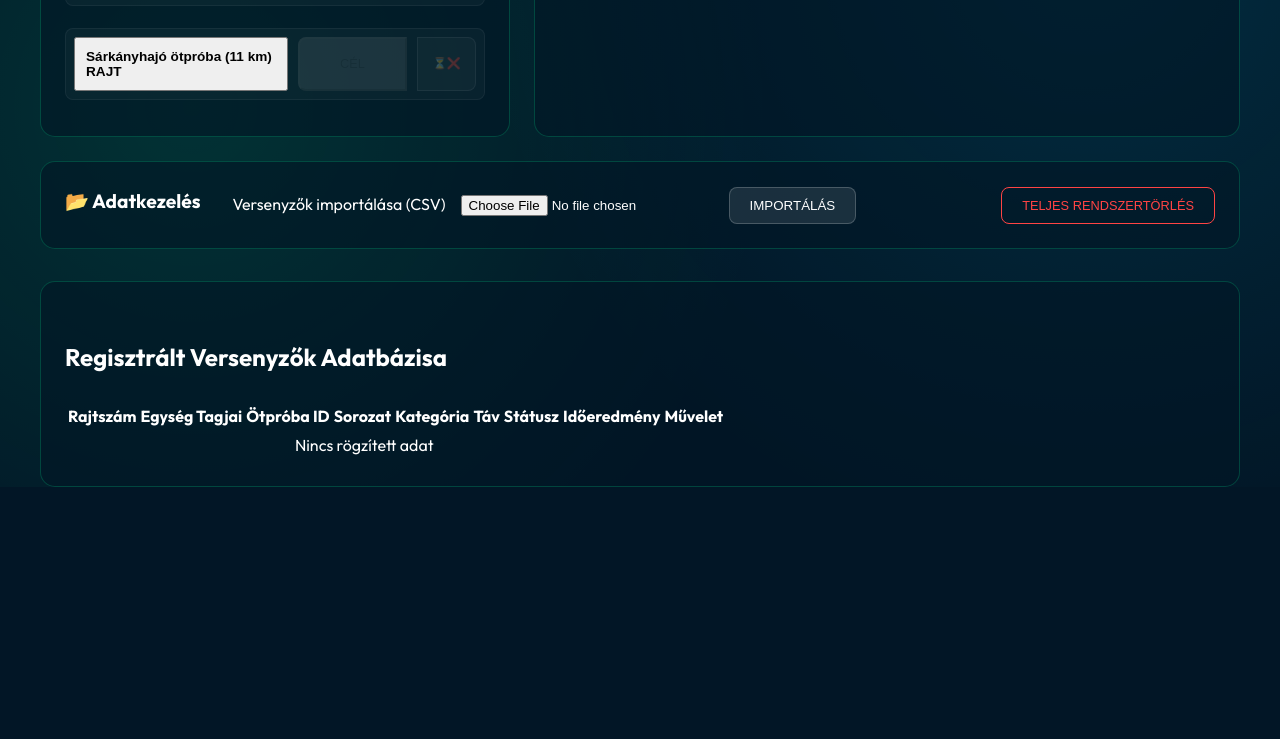
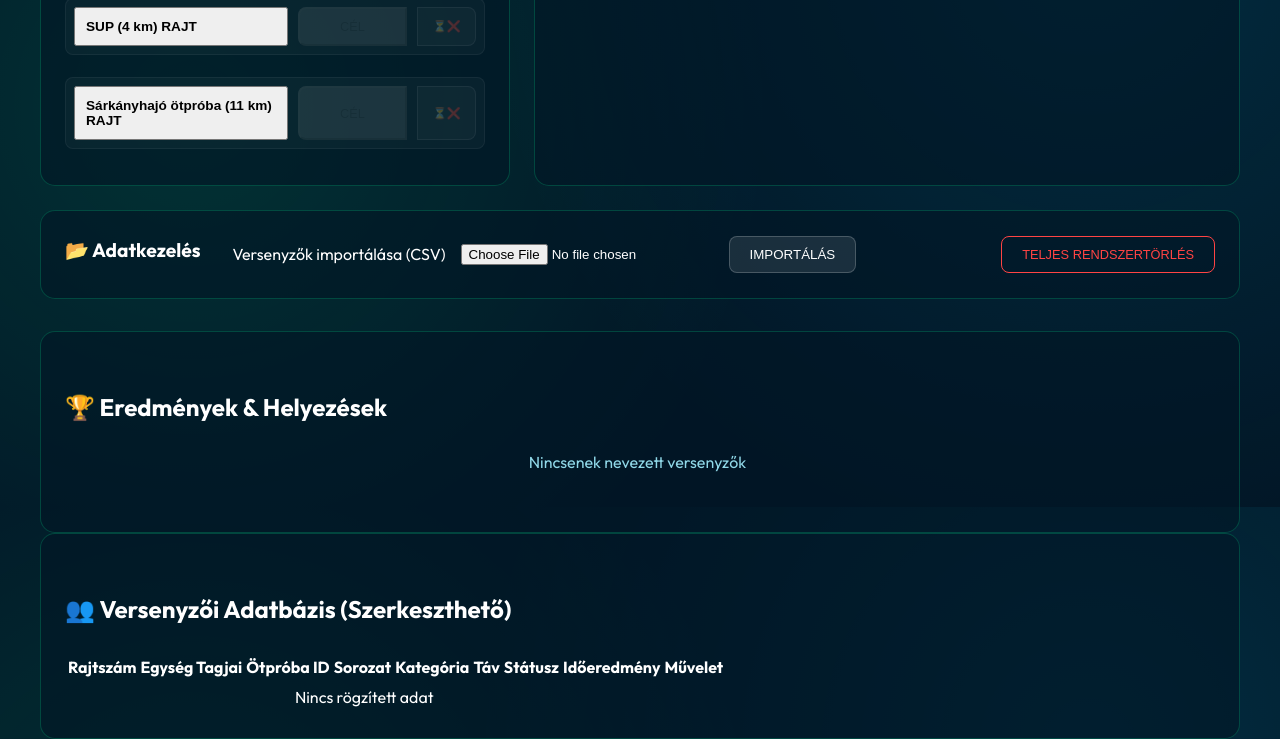
Before and after one commit to martonbauer/dargonwave2026_kovetelmenyek_elott, a website: page index.html in a window 1280 px wide. Shown: the part 1893-2632 px from the top of the page. Before the commit the page ends 2380 px from the top, so only its background shows below. Drawn offline with nearby package versions, Linux system fonts and the light colour scheme; no server answers.

Commit message:
Strict Public/Admin UI separation

```diff
--- a/drgon.css
+++ b/drgon.css
@@ -394,6 +394,12 @@ form select:focus {
     padding: 0 1rem;
 }
 
+/* Results Tables Container - Now inside Admin */
+#results-tables-container {
+    padding-right: 5px;
+    margin-bottom: 2rem;
+}
+
 .registration-section {
     text-align: center;
     max-width: 800px;
--- a/index.html
+++ b/index.html
@@ -111,9 +111,9 @@
             </form>
         </section>
 
-        <section id="live-results" class="hidden" style="max-width: 1000px;">
+        <section id="live-results" class="hidden">
+            <h2 class="section-title">⏱️ Élő Futamidők</h2>
             <div id="category-timers"></div>
-            <div id="results-tables-container"></div>
         </section>
 
         <section id="admin-view" class="hidden">
@@ -178,7 +178,14 @@
                 </div>
 
                 <div class="admin-table-section">
-                    <h3 class="section-title">Regisztrált Versenyzők Adatbázisa</h3>
+                    <h3 class="section-title">🏆 Eredmények & Helyezések</h3>
+                    <div id="results-tables-container">
+                        <!-- Ide kerülnek az átmozgatott eredménytáblázatok -->
+                    </div>
+                </div>
+
+                <div class="admin-table-section">
+                    <h3 class="section-title">👥 Versenyzői Adatbázis (Szerkeszthető)</h3>
                     <div class="table-responsive">
                         <table id="admin-table">
                             <thead>
```
